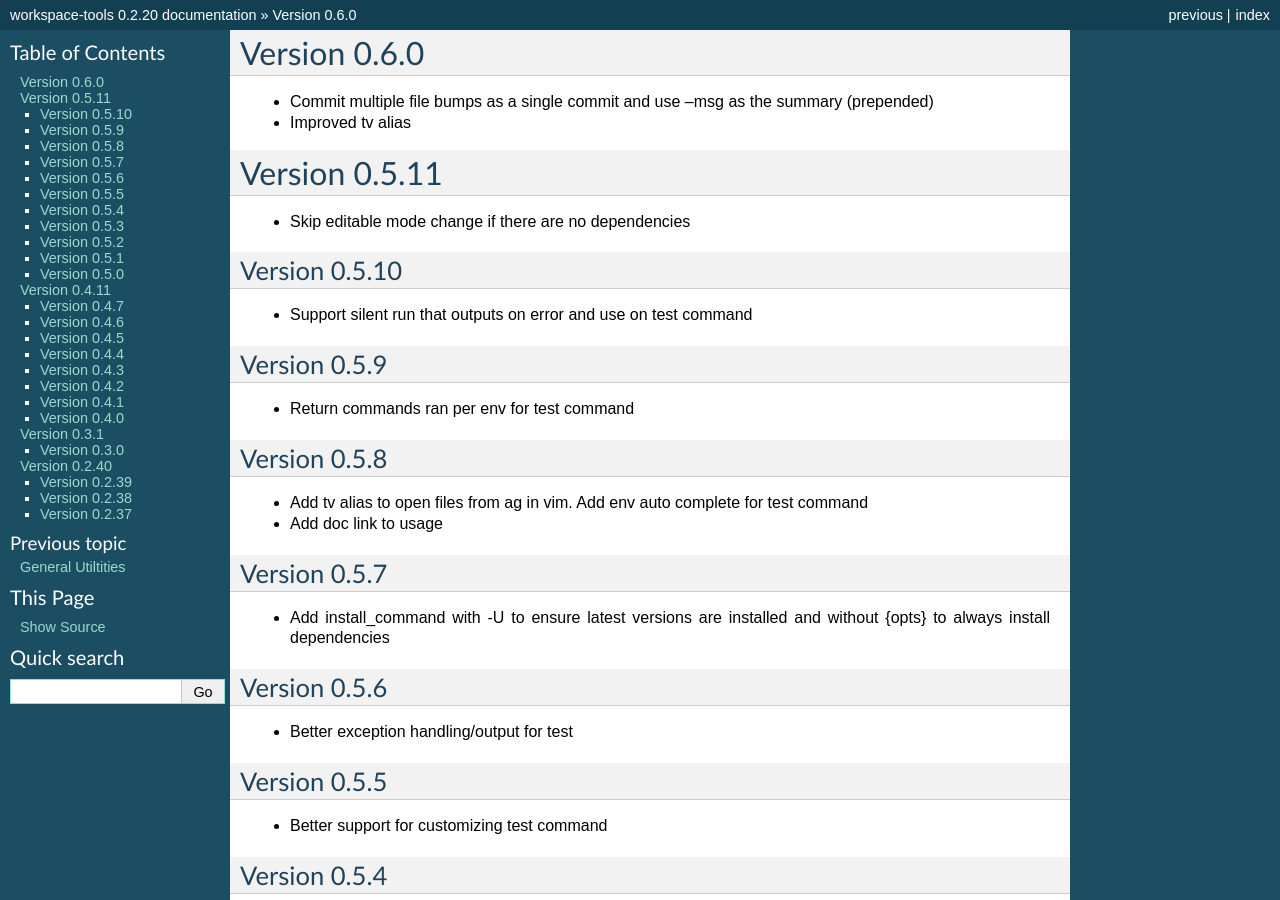
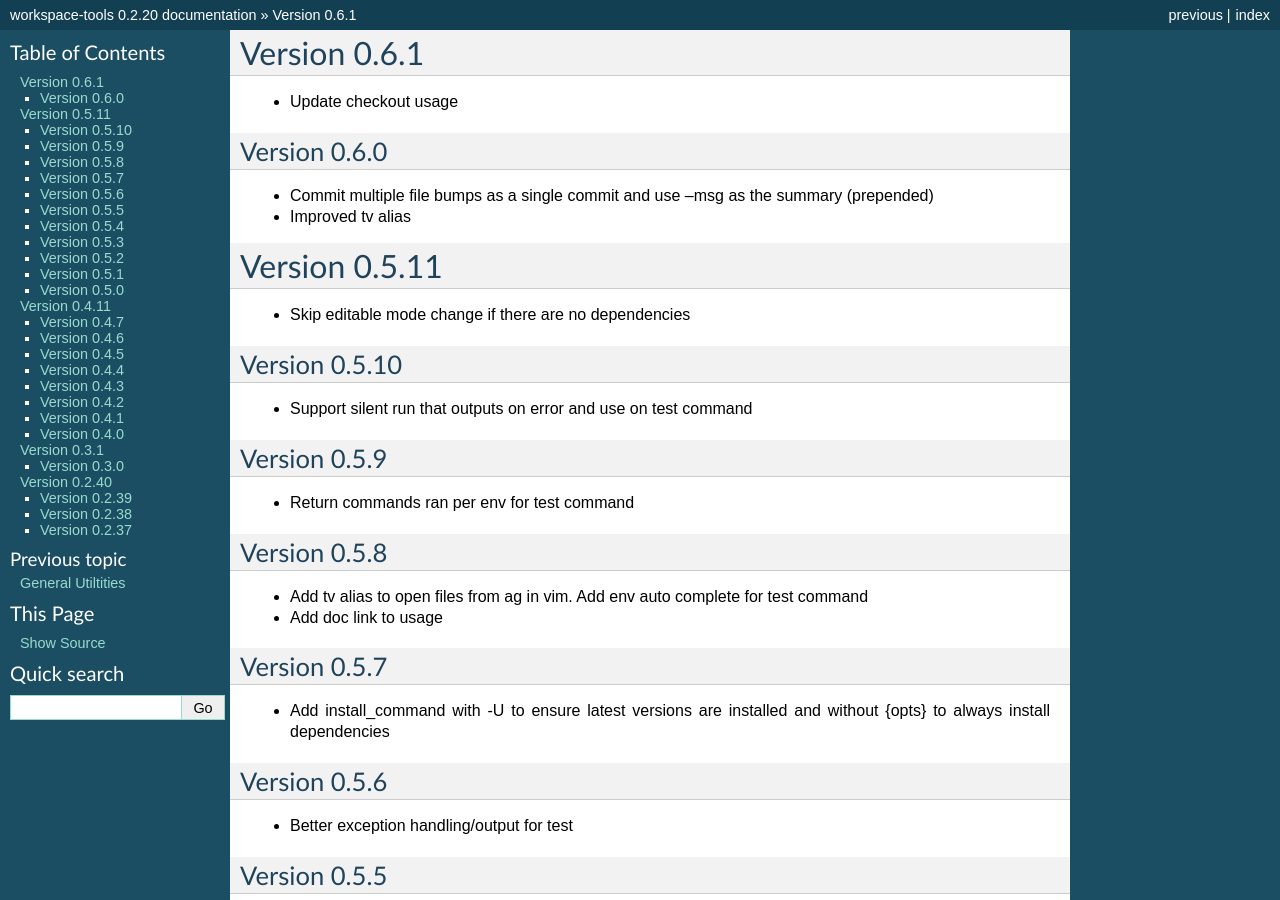
Before and after one commit to maxzheng/workspace-tools, a Sphinx documentation site: the page built from docs/CHANGELOG.rst, in a window 1280 px wide and 900 px high. Built offline with Sphinx 7.4.7, drawn with Linux system fonts in a browser that asks for light colours; some of the changed text lies outside the part shown.

Commit message:
Publish version 0.6.1

```diff
--- a/docs/CHANGELOG.rst
+++ b/docs/CHANGELOG.rst
@@ -1,5 +1,11 @@
+Version 0.6.1
+================================================================================
+
+* Update checkout usage
+
+
 Version 0.6.0
-================================================================================
+--------------------------------------------------------------------------------
 
 * Commit multiple file bumps as a single commit and use --msg as the summary (prepended)
 
--- a/setup.py
+++ b/setup.py
@@ -10,7 +10,7 @@ def find_files(path):
 
 setuptools.setup(
   name='workspace-tools',
-  version='0.6.0',
+  version='0.6.1',
 
   author='Max Zheng',
   author_email='maxzheng.os @t gmail.com',
```
